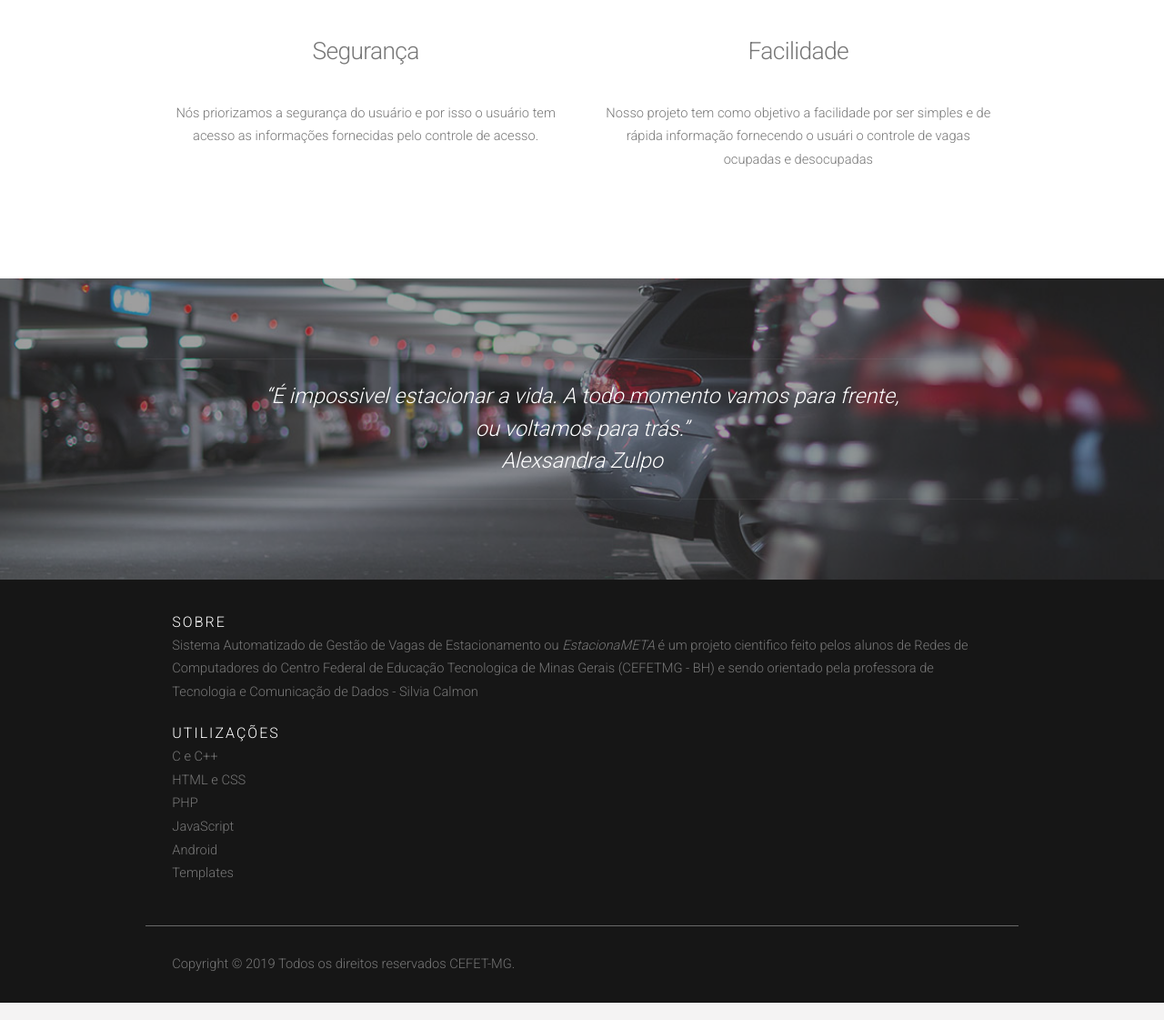
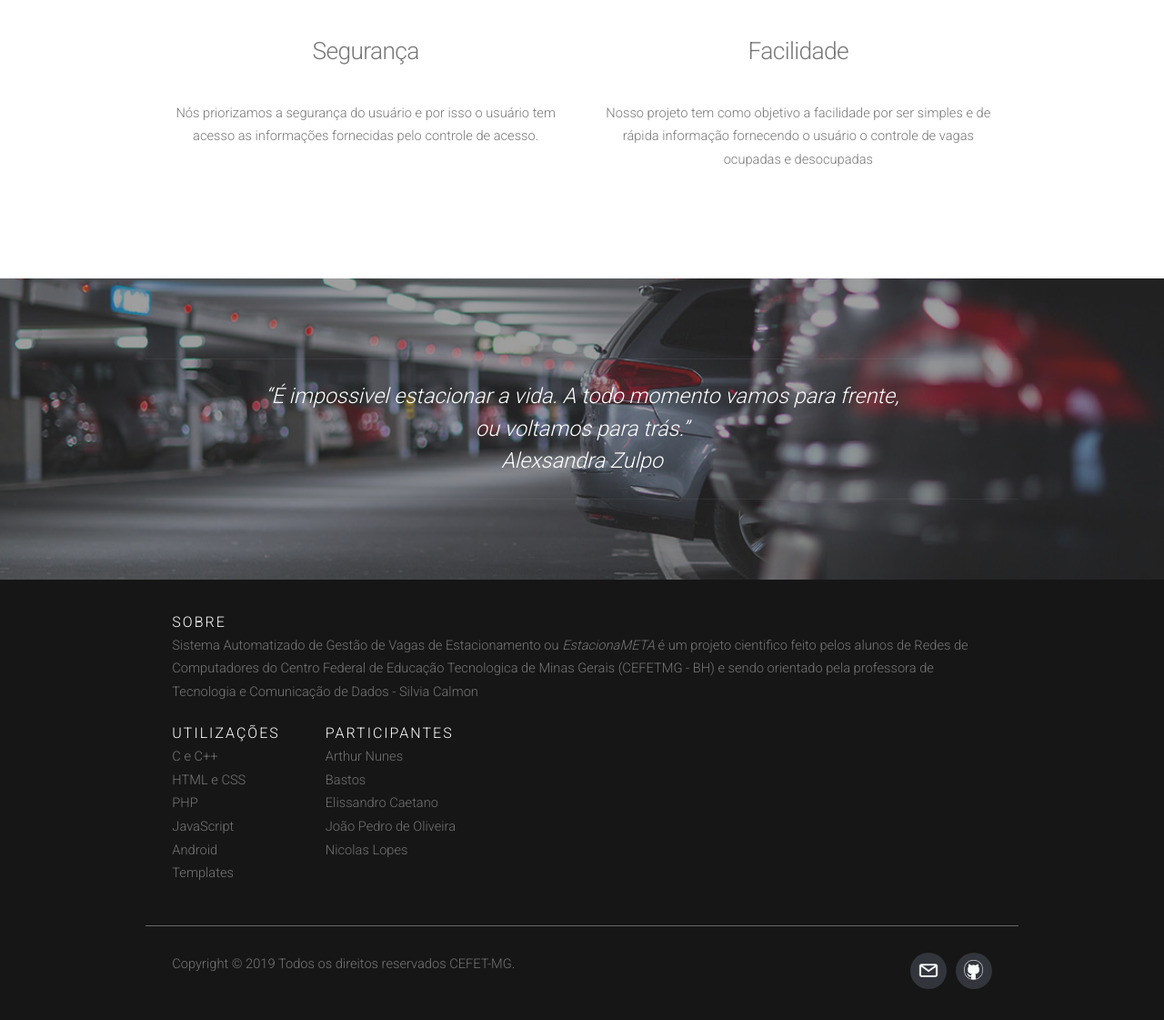
Before and after one commit to ArthurSilvaN/EstacionaMETA, a PHP site: page / in a window 1280 px wide. Shown: the part 2213-3334 px from the top of the page at 91% size. Run offline with PHP 8.4, Linux system fonts and the light colour scheme; some libraries are stand-ins or nearby versions.

Commit message:
Footer e a pagina Controle de acesso atualizado

```diff
--- a/css/footer.css
+++ b/css/footer.css
@@ -1,159 +1,161 @@
-#hrFooter{
+#hrFooter {
   padding: 0%;
   margin: 0%;
 }
-.site-footer hr
-{
-  border-top-color:#bbb;
-  opacity:0.5
+
+#infSocial {
+  float: right;
 }
-.site-footer hr.small
-{
-  margin:20px 0
+
+.site-footer hr {
+  border-top-color: #bbb;
+  opacity: 0.5
 }
-.site-footer h6
-{
-  color:#fff;
-  font-size:16px;
-  text-transform:uppercase;
-  margin-top:5px;
-  letter-spacing:2px
+
+.site-footer hr.small {
+  margin: 20px 0
 }
-.site-footer a
-{
-  color:#737373;
+
+.site-footer h6 {
+  color: #fff;
+  font-size: 16px;
+  text-transform: uppercase;
+  margin-top: 5px;
+  letter-spacing: 2px
 }
-.site-footer a:hover
-{
-  color:#3366cc;
-  text-decoration:none;
+
+.site-footer a {
+  color: #737373;
 }
-.footer-links
-{
-  padding-left:0;
-  list-style:none
+
+.site-footer a:hover {
+  color: #3366cc;
+  text-decoration: none;
 }
-.footer-links li
-{
-  display:block
+
+.footer-links {
+  padding-left: 0;
+  list-style: none
 }
-.footer-links a
-{
-  color:#737373
+
+.footer-links li {
+  display: block
 }
-.footer-links a:active,.footer-links a:focus,.footer-links a:hover
-{
-  color:#3366cc;
-  text-decoration:none;
+
+.footer-links a {
+  color: #737373
 }
-.footer-links.inline li
-{
-  display:inline-block
+
+.footer-links a:active,
+.footer-links a:focus,
+.footer-links a:hover {
+  color: #33353d;
+  text-decoration: none;
 }
-.site-footer .social-icons
-{
-  text-align:right
+
+.footer-links.inline li {
+  display: inline-block
 }
-.site-footer .social-icons a
-{
-  width:40px;
-  height:40px;
-  line-height:40px;
-  margin-left:6px;
-  margin-right:0;
-  border-radius:100%;
-  background-color:#33353d
+
+.site-footer .social-icons {
+  text-align: right;
 }
-.copyright-text
-{
-  margin:0
+
+.site-footer .social-icons a {
+  padding: 0.6vh;
+  width: 40px;
+  height: 40px;
+  line-height: 40px;
+  margin-left: 6px;
+  margin-right: 0;
+  border-radius: 100%;
+  background-color: #33353d
 }
-@media (max-width:991px)
-{
-  .site-footer [class^=col-]
-  {
-    margin-bottom:30px
+
+.copyright-text {
+  margin: 0
+}
+
+@media (max-width:767px) {
+  .site-footer {
+    padding-bottom: 0
+  }
+
+  .site-footer .copyright-text,
+  .site-footer .social-icons {
+    text-align: center
   }
 }
-@media (max-width:767px)
-{
-  .site-footer
-  {
-    padding-bottom:0
-  }
-  .site-footer .copyright-text,.site-footer .social-icons
-  {
-    text-align:center
+
+.social-icons {
+  padding-left: 0;
+  margin-bottom: 0;
+  list-style: none
+}
+
+.social-icons li {
+  display: inline-block;
+  margin-bottom: 4px
+}
+
+.social-icons li.title {
+  margin-right: 15px;
+  text-transform: uppercase;
+  color: #96a2b2;
+  font-weight: 700;
+  font-size: 13px
+}
+
+.social-icons a {
+  background-color: #eceeef;
+  color: #818a91;
+  font-size: 16px;
+  display: inline-block;
+  line-height: 44px;
+  width: 44px;
+  height: 44px;
+  text-align: center;
+  margin-right: 8px;
+  border-radius: 100%;
+  -webkit-transition: all .2s linear;
+  -o-transition: all .2s linear;
+  transition: all .2s linear
+}
+
+.social-icons a:active,
+.social-icons a:focus,
+.social-icons a:hover {
+  color: #fff;
+  background-color: #33353d
+}
+
+.social-icons.size-sm a {
+  line-height: 34px;
+  height: 34px;
+  width: 34px;
+  font-size: 14px
+}
+
+.social-icons a.git-icon:hover {
+  background-color:#000
+}
+
+.social-icons a.email-icon:hover {
+  background-color: rgb(196, 72, 58)
+}
+
+@media (max-width:767px) {
+  .social-icons li.title {
+    display: block;
+    margin-right: 0;
+    font-weight: 600
   }
 }
-.social-icons
-{
-  padding-left:0;
-  margin-bottom:0;
-  list-style:none
+
+#iconeEmail{
+  width: 70%;
 }
-.social-icons li
-{
-  display:inline-block;
-  margin-bottom:4px
+
+#iconeGit{
+  width: 70%;
 }
-.social-icons li.title
-{
-  margin-right:15px;
-  text-transform:uppercase;
-  color:#96a2b2;
-  font-weight:700;
-  font-size:13px
-}
-.social-icons a{
-  background-color:#eceeef;
-  color:#818a91;
-  font-size:16px;
-  display:inline-block;
-  line-height:44px;
-  width:44px;
-  height:44px;
-  text-align:center;
-  margin-right:8px;
-  border-radius:100%;
-  -webkit-transition:all .2s linear;
-  -o-transition:all .2s linear;
-  transition:all .2s linear
-}
-.social-icons a:active,.social-icons a:focus,.social-icons a:hover
-{
-  color:#fff;
-  background-color:#29aafe
-}
-.social-icons.size-sm a
-{
-  line-height:34px;
-  height:34px;
-  width:34px;
-  font-size:14px
-}
-.social-icons a.facebook:hover
-{
-  background-color:#3b5998
-}
-.social-icons a.twitter:hover
-{
-  background-color:#00aced
-}
-.social-icons a.linkedin:hover
-{
-  background-color:#007bb6
-}
-.social-icons a.dribbble:hover
-{
-  background-color:#ea4c89
-}
-@media (max-width:767px)
-{
-  .social-icons li.title
-  {
-    display:block;
-    margin-right:0;
-    font-weight:600
-  }
-}
--- a/css/style-1000px.css
+++ b/css/style-1000px.css
@@ -1,9 +1,3 @@
-/*
-	Linear by TEMPLATED
-    templated.co @templatedco
-    Released for free under the Creative Commons Attribution 3.0 license (templated.co/license)
-*/
-
 /*********************************************************************************/
 /* Basic                                                                         */
 /*********************************************************************************/
--- a/css/style-desktop.css
+++ b/css/style-desktop.css
@@ -1,9 +1,3 @@
-/*
-	Linear by TEMPLATED
-    templated.co @templatedco
-    Released for free under the Creative Commons Attribution 3.0 license (templated.co/license)
-*/
-
 /*********************************************************************************/
 /* Basic                                                                         */
 /*********************************************************************************/
--- a/css/style-mobile.css
+++ b/css/style-mobile.css
@@ -1,9 +1,3 @@
-/*
-	Linear by TEMPLATED
-    templated.co @templatedco
-    Released for free under the Creative Commons Attribution 3.0 license (templated.co/license)
-*/
-
 /*********************************************************************************/
 /* Basic                                                                         */
 /*********************************************************************************/
--- a/diarioBordo.html
+++ b/diarioBordo.html
@@ -2,7 +2,7 @@
 <html lang="en" >
 <head>
   <meta charset="UTF-8">
-  <title>Responsive Timeline</title>
+  <title>Diario de Bordo</title>
   <link rel="icon" href="images/iconSite.png">
   <link rel="stylesheet" href="css/fadeIn.css">
   <link rel="stylesheet" href="css/estiloDiario.css">
--- a/index.html
+++ b/index.html
@@ -125,7 +125,7 @@
 						<h2>Facilidade</h2>
 					</header>
 					<p>Nosso projeto tem como objetivo a facilidade por ser simples e de rápida informação fornecendo o
-						usuári o controle de vagas ocupadas e desocupadas</p>
+						usuário o controle de vagas ocupadas e desocupadas</p>
 				</section>
 			</div>
 
@@ -167,6 +167,16 @@
 						<li>Templates</li>
 					</ul>
 				</div>
+				<div id="partFooter" class="col-xs-6 col-md-3">
+					<h6>Participantes</h6>
+					<ul class="footer-links">
+						<li><a href="https://github.com/ArthurSilvaN" target="_blank">Arthur Nunes</a></li>
+						<li><a href="https://github.com/CABastos" target="_blank">Bastos</a></li>
+						<li><a href="https://github.com/elissandro13" target="_blank">Elissandro Caetano</a></li>
+						<li><a href="https://github.com/Jahn16" target="_blank">João Pedro de Oliveira</a></li>
+						<li><a href="https://github.com/nicolasltb" target="_blank">Nicolas Lopes</a></li>
+					</ul>
+				</div>
 			</div>
 			<hr id="hrFooter">
 		</div>
@@ -174,9 +184,15 @@
 			<div class="row">
 				<div class="col-md-8 col-sm-6 col-xs-12">
 					<p class="copyright-text">Copyright &copy; 2019 Todos os direitos reservados
-						<a href="https://www.cefetmg.br/">CEFET-MG</a>.
+						<a href="https://www.cefetmg.br/" target="_blank">CEFET-MG</a>.
 					</p>
 				</div>
+				<div id="infSocial" class="col-md-4 col-sm-6 col-xs-12">
+					<ul class="social-icons">
+					  <li><a class="email-icon" href="#"><img id="iconeEmail" src="images/iconEmail.png"></a></li>
+					  <li><a class="git-icon" href="https://github.com/ArthurSilvaN/EstacionaMETA" target="_blank"><img id="iconeGit" src="images/iconGit.png"></a></li>
+					</ul>
+				  </div>
 			</div>
 		</div>
 	</footer>
--- a/mapa.html
+++ b/mapa.html
@@ -7,8 +7,8 @@
 		<meta name="keywords" content="" />
 		<link rel="icon" href="images/iconSite.png">
 		<link rel="stylesheet" href="css/fadeIn.css">
-		<link href='http://fonts.googleapis.com/css?family=Roboto:400,100,300,700,500,900' rel='stylesheet' type='text/css'>
-		<script src="http://ajax.googleapis.com/ajax/libs/jquery/1.11.0/jquery.min.js"></script>
+		<link href='https://fonts.googleapis.com/css?family=Roboto:400,100,300,700,500,900' rel='stylesheet' type='text/css'>
+		<script src="https://ajax.googleapis.com/ajax/libs/jquery/1.11.0/jquery.min.js"></script>
 		<script src="js/skel.min.js"></script>
 		<script src="js/skel-panels.min.js"></script>
 		<script src="js/init.js"></script>
```
Also changed, not shown: controleAcesso.php (+7 -12 lines), images/iconEmail.png (added), images/iconGit.png (added).
